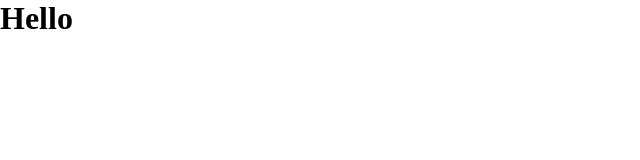
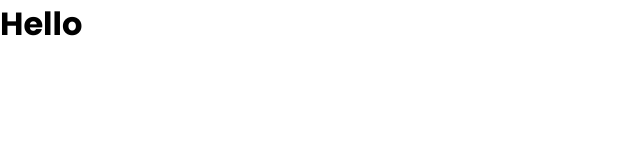
Before and after one commit to sakib-333/influencer-gear, a plain HTML site: page index.html in a window 1280 px wide. Shown: the full height of the page, 0-640 px from the left. Drawn offline with Linux system fonts and the light colour scheme.

Commit message:
Add Poppins font style.

```diff
--- a/index.html
+++ b/index.html
@@ -3,6 +3,12 @@
   <head>
     <meta charset="UTF-8" />
     <meta name="viewport" content="width=device-width, initial-scale=1.0" />
+    <link rel="preconnect" href="https://fonts.googleapis.com" />
+    <link rel="preconnect" href="https://fonts.gstatic.com" crossorigin />
+    <link
+      href="https://fonts.googleapis.com/css2?family=Poppins:ital,wght@0,100;0,200;0,300;0,400;0,500;0,600;0,700;0,800;0,900;1,100;1,200;1,300;1,400;1,500;1,600;1,700;1,800;1,900&display=swap"
+      rel="stylesheet"
+    />
     <link rel="stylesheet" href="style.css" />
     <title>Influencer Gear</title>
   </head>
--- a/style.css
+++ b/style.css
@@ -3,3 +3,7 @@
   padding: 0;
   box-sizing: border-box;
 }
+
+body {
+  font-family: "Poppins", sans-serif;
+}
```
